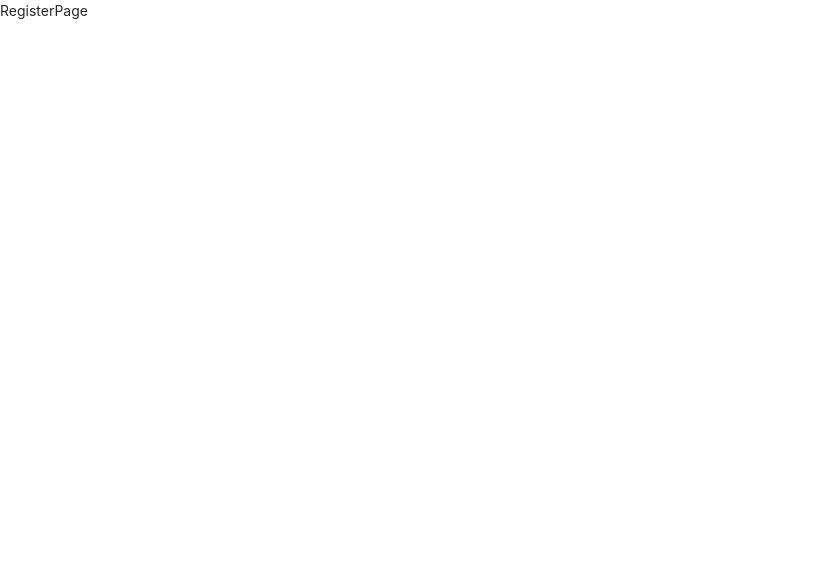
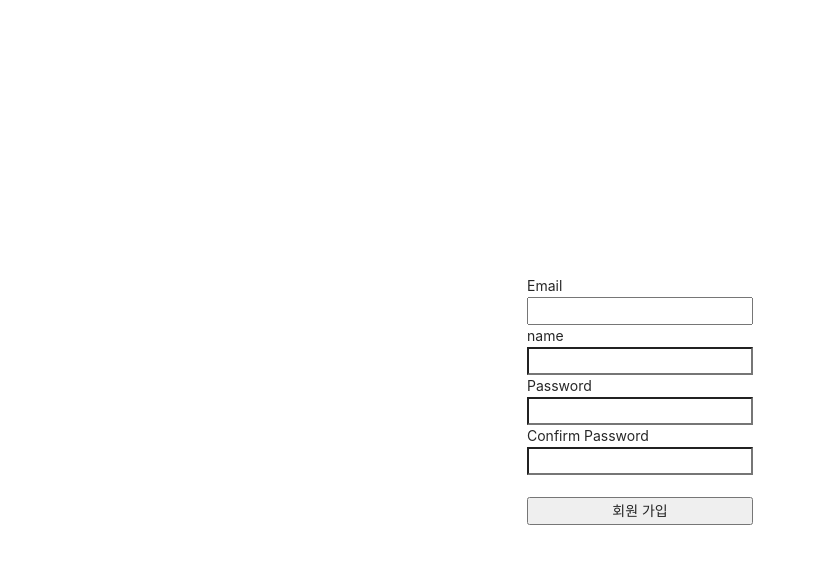
Before and after one commit to Donghyun1228/boiler-plate, a React (Create React App) app in the folder client/: page /register in a window 1280 px wide. Shown: the top 564 px of the page, without its empty margins (0-815 px from the left). Built offline with nearby package versions, Linux system fonts and the light colour scheme.

Commit message:
register page

```diff
--- a/client/src/_actions/types.js
+++ b/client/src/_actions/types.js
@@ -1 +1,2 @@
 export const LOGIN_USER = 'login_user';
+export const REGISTER_USER = 'register_user';
--- a/client/src/_actions/user_action.js
+++ b/client/src/_actions/user_action.js
@@ -1,7 +1,7 @@
 import axios from 'axios';
-import { LOGIN_USER } from './types';
+import { LOGIN_USER, REGISTER_USER } from './types';
 
-export default function loginUser(dataToSubmit) {
+export function loginUser(dataToSubmit) {
   // axios를 이용해 login 요청을 보내고 response.data를 반환하여 request에 넣어준다.
   const request = axios.post('/api/users/login', dataToSubmit).then((response) => response.data);
 
@@ -10,3 +10,13 @@
     payload: request,
   };
 }
+
+export function registerUser(dataToSubmit) {
+  // axios를 이용해 login 요청을 보내고 response.data를 반환하여 request에 넣어준다.
+  const request = axios.post('/api/users/register', dataToSubmit).then((response) => response.data);
+
+  return {
+    type: REGISTER_USER,
+    payload: request,
+  };
+}
--- a/client/src/_reducers/user_reducer.js
+++ b/client/src/_reducers/user_reducer.js
@@ -1,9 +1,11 @@
-import { LOGIN_USER } from '../_actions/types';
+import { LOGIN_USER, REGISTER_USER } from '../_actions/types';
 export default function (state = {}, action) {
   switch (action.type) {
     case LOGIN_USER:
       return { ...state, loginSuccess: action.payload };
 
+    case REGISTER_USER:
+      return { ...state, registerSuccess: action.payload };
     default:
       return state;
   }
--- a/client/src/components/views/LoginPage/LoginPage.js
+++ b/client/src/components/views/LoginPage/LoginPage.js
@@ -1,7 +1,6 @@
 import React, { useState } from 'react';
-import axios from 'axios';
 import { useDispatch } from 'react-redux';
-import loginUser from '../../../_actions/user_action';
+import { loginUser, registerUser } from '../../../_actions/user_action';
 
 function LoginPage(props) {
   // redux의 dispatch
@@ -55,7 +54,7 @@
         <label>Password</label>
         <input type="password" value={Password} onChange={onPasswordHandler} />
         <br />
-        <button>Login</button>
+        <button type="submit">Login</button>
       </form>
     </div>
   );
--- a/client/src/components/views/RegisterPage/RegisterPage.js
+++ b/client/src/components/views/RegisterPage/RegisterPage.js
@@ -1,11 +1,81 @@
-import React from 'react'
+import React, { useState } from 'react';
+import { useDispatch } from 'react-redux';
+import { registerUser } from '../../../_actions/user_action';
 
-function RegisterPage() {
-    return (
-        <div>
-            RegisterPage
-        </div>
-    )
+function RegisterPage(props) {
+  // redux의 dispatch
+  const dispatch = useDispatch();
+
+  // react hook에서 state 사용
+  const [Email, setEmail] = useState('');
+  const [Password, setPassword] = useState('');
+  const [Name, setName] = useState('');
+  const [ConfirmPassword, setConfirmPassword] = useState('');
+
+  // handler 함수들
+  const onEmailHandler = (event) => {
+    setEmail(event.currentTarget.value);
+  };
+
+  const onNameHandler = (event) => {
+    setName(event.currentTarget.value);
+  };
+
+  const onPasswordHandler = (event) => {
+    setPassword(event.currentTarget.value);
+  };
+
+  const onConfirmPasswordHandler = (event) => {
+    setConfirmPassword(event.currentTarget.value);
+  };
+
+  const onSubmitHandler = (event) => {
+    // 태그의 기본 기능으로 리프레쉬 되는 것을 방지.
+    event.preventDefault();
+
+    if (Password !== ConfirmPassword) {
+      return alert('비밀번호 확인이 일치하지 않습니다.');
+    }
+
+    let body = {
+      email: Email,
+      name: Name,
+      password: Password,
+    };
+
+    // action을 dispatch해준다.
+    dispatch(registerUser(body)).then((response) => {
+      if (response.payload.success) {
+        props.history.push('/');
+      } else {
+        alert('회원가입에 실패했습니다.');
+      }
+    });
+  };
+  return (
+    <div
+      style={{
+        display: 'flex',
+        justifyContent: 'center',
+        alignItems: 'center',
+        width: '100%',
+        height: '100vh',
+      }}
+    >
+      <form style={{ display: 'flex', flexDirection: 'column' }} onSubmit={onSubmitHandler}>
+        <label>Email</label>
+        <input type="email" value={Email} onChange={onEmailHandler} />
+        <label>name</label>
+        <input type="text" value={Name} onChange={onNameHandler} />
+        <label>Password</label>
+        <input type="password" value={Password} onChange={onPasswordHandler} />
+        <label>Confirm Password</label>
+        <input type="password" value={ConfirmPassword} onChange={onConfirmPasswordHandler} />
+        <br />
+        <button type="submit">회원 가입</button>
+      </form>
+    </div>
+  );
 }
 
-export default RegisterPage
+export default RegisterPage;
```
